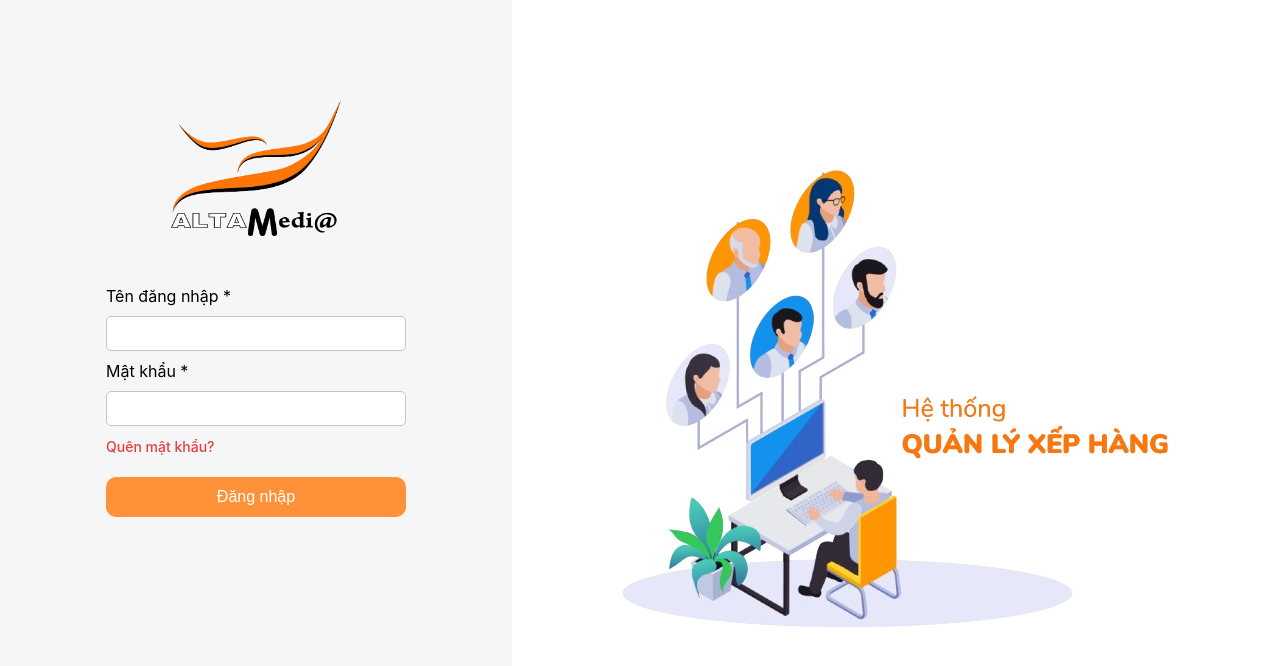
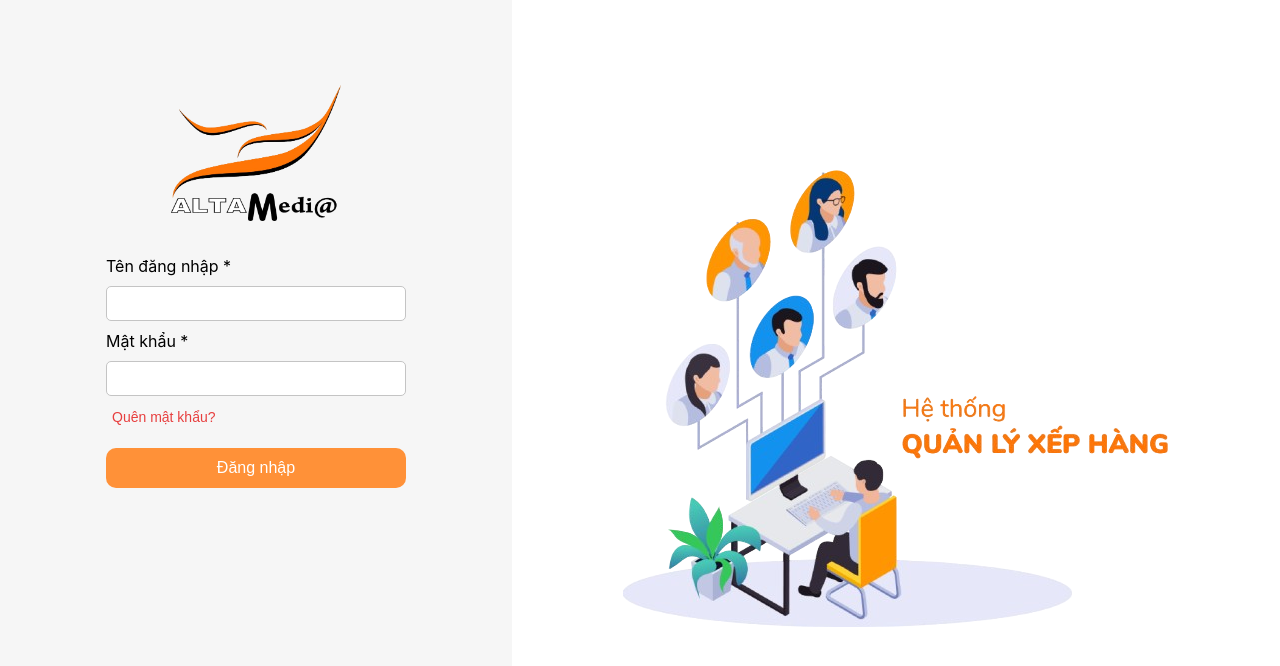
Before and after one commit to NguyenLeMyChau/queue-management-system, a React (Create React App) app: page / in a window 1280 px wide. Shown: the top 666 px of the page. Built offline with nearby package versions, Linux system fonts and the light colour scheme.

Commit message:
create frameLogin

```diff
--- a/src/App.tsx
+++ b/src/App.tsx
@@ -1,10 +1,10 @@
 
 import './App.css';
-import Login from './pages/login/Login';
+import FrameLogin from './pages/frameLogin/FrameLogin';
 
 function App() {
   return (
-    <Login />
+    <FrameLogin />
   );
 }
 
--- a/src/components/input/Input.css
+++ b/src/components/input/Input.css
@@ -17,7 +17,7 @@
 }
 
 .input-field {
-    width: 300px;
+    width: 100%;
     height: 35px;
     color: var(--black-color);
     border: 1px solid;
--- /dev/null
+++ b/src/containers/ForgotPasswordContainer/ForgotPasswordContainer.css
@@ -0,0 +1,14 @@
+@import '../../style/variables.css';
+@import '../../style/layout.css';
+@import '../../style/text.css';
+
+
+.forgot-password-button-group {
+    gap: 20px;
+    margin: 30px 0px;
+
+    .button-wrapper {
+        display: inline-block;
+        width: 100%;
+    }
+}
--- /dev/null
+++ b/src/containers/ForgotPasswordContainer/ForgotPasswordContainer.tsx
@@ -0,0 +1,64 @@
+import React, { useState } from 'react';
+import './ForgotPasswordContainer.css';
+import Input from '../../components/input/Input';
+import Button from '../../components/button/Button';
+import Logo from '../../components/logo/Logo';
+
+interface ForgotPasswordContainerProps {
+    onLogin: () => void;
+    onForgotPassword: () => void;
+}
+
+const ForgotPasswordContainer: React.FC<ForgotPasswordContainerProps> = ({ onLogin, onForgotPassword }) => {
+    const [email, setEmail] = useState('');
+
+    const handleForgotPassword = (email: string) => {
+        console.log('email:', email);
+    };
+
+    const handleSubmit = (e: React.FormEvent) => {
+        e.preventDefault();
+        handleForgotPassword(email);
+    };
+
+    return (
+        <div className='flex-column-center'>
+
+            <Logo width={170} height={136} margin='35px 0px' />
+
+            <h3>Đặt lại mật khẩu</h3>
+
+            <form onSubmit={handleSubmit}>
+                <div>
+                    <Input
+                        label="Vui lòng nhập email để đặt lại mật khẩu của bạn *"
+                        value={email}
+                        onChange={(e) => setEmail(e.target.value)}
+                    />
+                </div>
+
+                <div className='flex-row-center forgot-password-button-group'>
+                    <div className='button-wrapper'>
+                        <Button
+                            text='Huỷ'
+                            border='1px solid var(--title-color)'
+                            color='var(--title-color)'
+                            onClick={() => onLogin()}
+                        />
+                    </div>
+                    <div className='button-wrapper'>
+                        <Button
+                            type='submit'
+                            text='Tiếp tục'
+                            backgroundColor='var(--title-color)'
+                            onClick={() => onForgotPassword()}
+                        />
+                    </div>
+
+                </div>
+            </form>
+        </div>
+    );
+};
+
+export default ForgotPasswordContainer;
--- a/src/containers/LoginContainer/LoginContainer.css
+++ b/src/containers/LoginContainer/LoginContainer.css
@@ -8,8 +8,11 @@
 }
 
 .login-link {
+    background: none;
+    border: none;
+    text-decoration: none;
+    cursor: pointer;
     color: #E73F3F;
-    text-decoration: none;
     transition: color 0.3s ease;
 
     &:hover {
@@ -31,21 +34,3 @@
 .login-button:hover {
     background-color: var(--title-2-color);
 }
-
-.login-left {
-    width: 40%;
-    height: 100%;
-    background-color: var(--background-color);
-    padding-top: 50px;
-    box-sizing: border-box;
-}
-
-.login-right {
-    display: flex;
-    flex-direction: column;
-    justify-content: center;
-    align-items: center;
-    width: 60%;
-    height: 100%;
-    background-color: var(--white-color);
-}
--- a/src/containers/LoginContainer/LoginContainer.tsx
+++ b/src/containers/LoginContainer/LoginContainer.tsx
@@ -4,7 +4,12 @@ import Input from '../../components/input/Input';
 import Button from '../../components/button/Button';
 import Logo from '../../components/logo/Logo';
 
-const LoginContainer: React.FC = () => {
+
+interface LoginContainerProps {
+    onForgotPassword: () => void;
+}
+
+const LoginContainer: React.FC<LoginContainerProps> = ({ onForgotPassword }) => {
     const [username, setUsername] = useState('');
     const [password, setPassword] = useState('');
 
@@ -22,9 +27,9 @@ const LoginContainer: React.FC = () => {
     return (
         <div className='flex-column-center'>
 
-            <Logo width={170} height={136} margin='50px 0px' />
+            <Logo width={170} height={136} margin='35px 0px' />
 
-            <form onSubmit={handleSubmit}>
+            <form onSubmit={handleSubmit} style={{ width: 300 }}>
                 <div>
                     <Input
                         label="Tên đăng nhập *"
@@ -42,7 +47,11 @@ const LoginContainer: React.FC = () => {
                 </div>
 
                 <div className='login-options'>
-                    <a href='/' className='login-link text-sm font-weight-medium'>Quên mật khẩu?</a>
+                    <button
+                        className='login-link text-sm font-weight-medium'
+                        onClick={onForgotPassword}
+                    >
+                        Quên mật khẩu?</button>
                 </div>
 
                 <div className='login-button'>
--- /dev/null
+++ b/src/containers/SetPasswordContainer/SetPasswordContainer.tsx
@@ -0,0 +1,57 @@
+import React, { useState } from 'react';
+import '../LoginContainer/LoginContainer.css';
+import Input from '../../components/input/Input';
+import Button from '../../components/button/Button';
+import Logo from '../../components/logo/Logo';
+
+interface SetPasswordContainerProps {
+    onLogin: () => void;
+}
+
+const SetPasswordContainer: React.FC<SetPasswordContainerProps> = ({ onLogin }) => {
+    const [password, setPassword] = useState('');
+    const [rePassword, setRePassword] = useState('');
+
+    const handleSubmit = (e: React.FormEvent) => {
+        e.preventDefault();
+    };
+
+    return (
+        <div className='flex-column-center'>
+
+            <Logo width={170} height={136} margin='35px 0px' />
+
+            <h3>Đặt lại mật khẩu mới</h3>
+
+            <form onSubmit={handleSubmit} style={{ width: 300 }}>
+
+                <div>
+                    <Input
+                        label="Mật khẩu"
+                        type="password"
+                        value={password}
+                        onChange={(e) => setPassword(e.target.value)}
+                    />
+                </div>
+                <div>
+                    <Input
+                        label="Nhập lại mật khẩu"
+                        value={rePassword}
+                        onChange={(e) => setRePassword(e.target.value)}
+                    />
+                </div>
+
+                <div className='login-button'>
+                    <Button
+                        type='submit'
+                        text='Xác nhận'
+                        backgroundImage='var(--title-color)'
+                        onClick={() => onLogin()}
+                    />
+                </div>
+            </form>
+        </div>
+    );
+};
+
+export default SetPasswordContainer;
--- a/src/containers/WelcomeContainer/WelcomeContainer.tsx
+++ b/src/containers/WelcomeContainer/WelcomeContainer.tsx
@@ -2,7 +2,7 @@ import welcomeLogin from '../../assets/welcome-remove-bg.png';
 import welcomeForgotPassword from '../../assets/welcome-2-remove-bg.png';
 
 interface WelcomeContainerProps {
-    type: 'login' | 'forgotPassword';
+    type: 'login' | 'forgotPassword' | 'setPassword';
 }
 
 const WelcomeContainer: React.FC<WelcomeContainerProps> = ({ type }) => {
--- /dev/null
+++ b/src/pages/frameLogin/FrameLogin.css
@@ -0,0 +1,17 @@
+.frame-login-left {
+    width: 40%;
+    height: 100%;
+    background-color: var(--background-color);
+    padding-top: 50px;
+    box-sizing: border-box;
+}
+
+.frame-login-right {
+    display: flex;
+    flex-direction: column;
+    justify-content: center;
+    align-items: center;
+    width: 60%;
+    height: 100%;
+    background-color: var(--white-color);
+}
--- /dev/null
+++ b/src/pages/frameLogin/FrameLogin.tsx
@@ -0,0 +1,38 @@
+import { useState } from 'react';
+import './FrameLogin.css';
+import WelcomeContainer from '../../containers/WelcomeContainer/WelcomeContainer';
+import LoginContainer from '../../containers/LoginContainer/LoginContainer';
+import ForgotPasswordContainer from '../../containers/ForgotPasswordContainer/ForgotPasswordContainer';
+import SetPasswordContainer from '../../containers/SetPasswordContainer/SetPasswordContainer';
+
+const FrameLogin = () => {
+    const [currentStep, setCurrentStep] = useState<'login' | 'forgotPassword' | 'setPassword'>('login');
+
+    const handleLoginClick = () => {
+        setCurrentStep('login');
+    };
+
+    const handleForgotPasswordClick = () => {
+        setCurrentStep('forgotPassword');
+    };
+
+    const handleSetPasswordClick = () => {
+        setCurrentStep('setPassword');
+    }
+
+    return (
+        <div className='centered-container'>
+            <div className='frame-login-left'>
+                {currentStep === 'login' && <LoginContainer onForgotPassword={handleForgotPasswordClick} />}
+                {currentStep === 'forgotPassword' && <ForgotPasswordContainer onLogin={handleLoginClick} onForgotPassword={handleSetPasswordClick} />}
+                {currentStep === 'setPassword' && <SetPasswordContainer onLogin={handleLoginClick} />}
+            </div>
+
+            <div className='frame-login-right'>
+                <WelcomeContainer type={currentStep} />
+            </div>
+        </div>
+    );
+}
+
+export default FrameLogin;
--- a/src/pages/login/Login.tsx
+++ /dev/null
@@ -1,19 +0,0 @@
-import LoginContainer from '../../containers/LoginContainer/LoginContainer';
-import '../../containers/LoginContainer/LoginContainer.css';
-import WelcomeContainer from '../../containers/WelcomeContainer/WelcomeContainer';
-
-const Login = () => {
-    return (
-        <div className='centered-container'>
-            <div className='login-left'>
-                <LoginContainer />
-            </div>
-
-            <div className='login-right'>
-                <WelcomeContainer type='login' />
-            </div>
-        </div>
-    );
-}
-
-export default Login;
```
